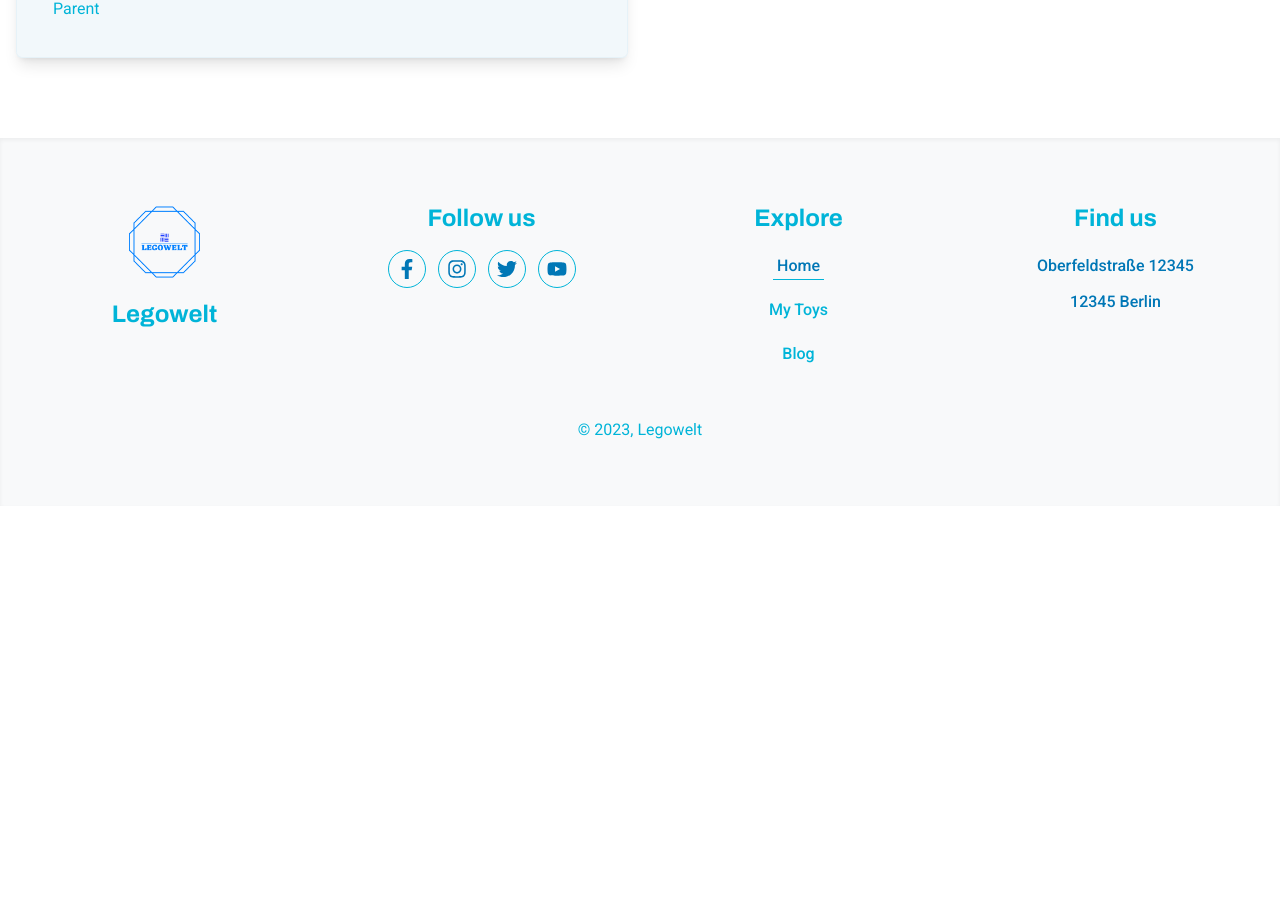
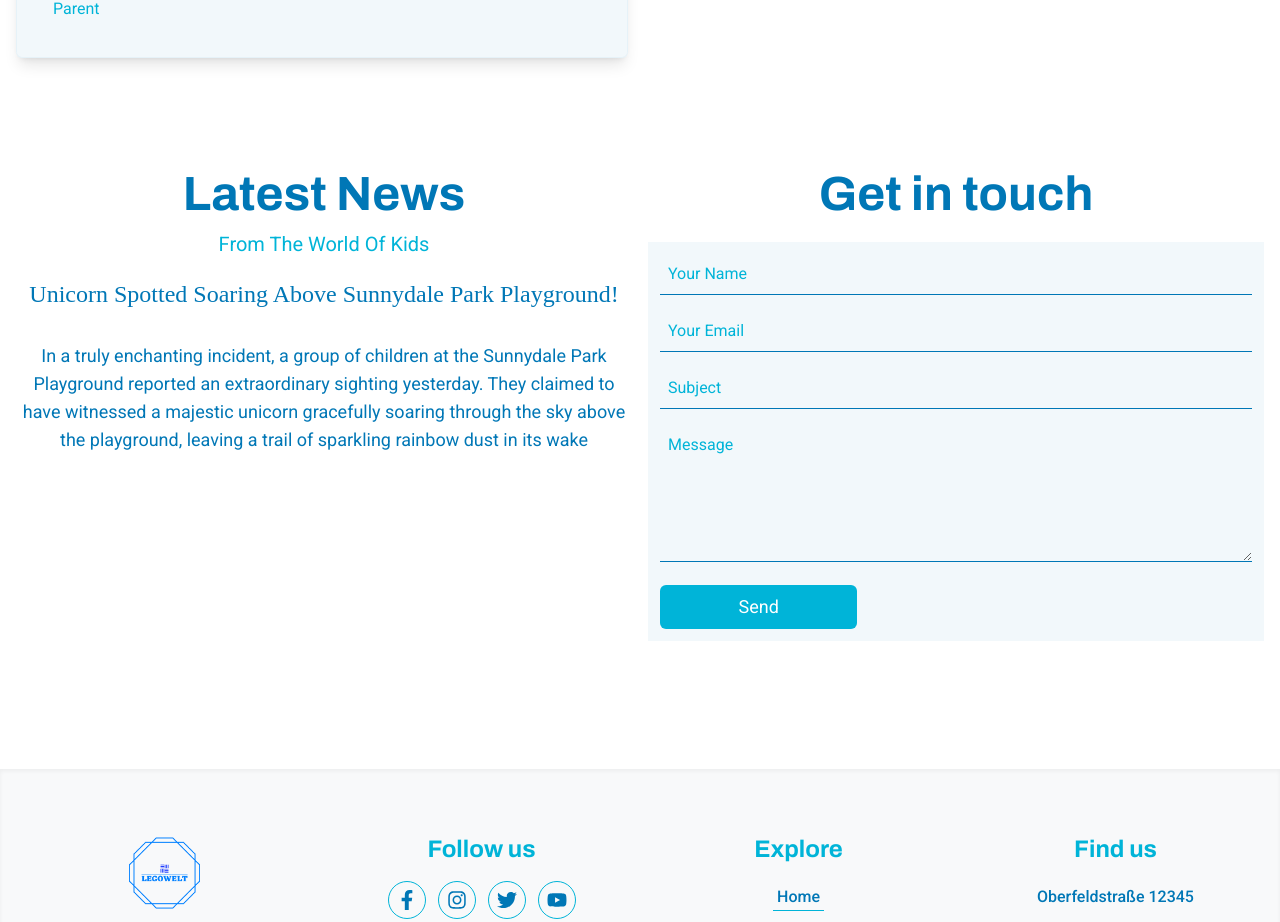
Before and after one commit to eh-munna/legowelt-client, a React (Vite) app: page / in a window 1280 px wide. Shown: the part 4300-5222 px from the top of the page. Before the commit the page ends 4806 px from the top, so only its background shows below. Built offline with nearby package versions, Linux system fonts and the light colour scheme; no server answers.

Commit message:
extra 2 of 2 sections done

```diff
--- /dev/null
+++ b/src/pages/HomeLayout/HomeComponents/NewsConnect/Connect/Connect.jsx
@@ -0,0 +1,99 @@
+import React from 'react';
+import { toast } from 'react-toastify';
+
+const Connect = () => {
+  const feedbackRecord = (event) => {
+    event.preventDefault();
+    const form = event.target;
+    const name = form.name.value;
+    const email = form.email.value;
+    const subject = form.subject.value;
+    const message = form.message.value;
+    if (name && email && subject && message) {
+      toast.success('Your message has been recorded', {
+        position: 'top-center',
+        autoClose: 2000,
+        hideProgressBar: false,
+        closeOnClick: true,
+        pauseOnHover: true,
+        draggable: true,
+        progress: undefined,
+        theme: 'light',
+      });
+      form.reset();
+    } else {
+      toast.error('Please fill all the fields', {
+        position: 'top-center',
+        autoClose: 2000,
+        hideProgressBar: false,
+        closeOnClick: true,
+        pauseOnHover: true,
+        draggable: true,
+        progress: undefined,
+        theme: 'light',
+      });
+      return;
+    }
+  };
+  return (
+    <div className="text-center space-y-3 py-4 md:py-12">
+      <h2 className="text-2xl md:text-5xl font-[archivo] text-[#0077b6] pb-3">
+        Get in touch
+      </h2>
+      <div className="bg-[#0077b6] bg-opacity-5 p-3">
+        <form
+          onSubmit={feedbackRecord}
+          className="w-full mx-auto md:mx-0 font-[roboto] space-y-4"
+        >
+          <div>
+            <input
+              type="text"
+              name="name"
+              id=""
+              placeholder="Your Name"
+              className="w-full bg-transparent placeholder:text-[#00b4d8] border-b border-b-[#0077b6] focus:outline-none focus:border-b-[#00b4d8] text-[#0077b6] p-2"
+            />
+          </div>
+          <div>
+            <input
+              type="email"
+              name="email"
+              id=""
+              placeholder="Your Email"
+              className="w-full bg-transparent placeholder:text-[#00b4d8] border-b border-b-[#0077b6] focus:outline-none focus:border-b-[#00b4d8] text-[#0077b6] p-2"
+            />
+          </div>
+          <div>
+            <input
+              type="text"
+              name="subject"
+              id=""
+              placeholder="Subject"
+              className="w-full bg-transparent placeholder:text-[#00b4d8] border-b border-b-[#0077b6] focus:outline-none focus:border-b-[#00b4d8] text-[#0077b6] p-2"
+            />
+          </div>
+          <div>
+            <textarea
+              placeholder="Message"
+              className="w-full bg-transparent placeholder:text-[#00b4d8] border-b border-b-[#0077b6] focus:outline-none focus:border-b-[#00b4d8] text-[#0077b6] p-2"
+              name="message"
+              id=""
+              cols="20"
+              rows="5"
+            ></textarea>
+          </div>
+          <div>
+            <button
+              type="submit"
+              className="w-1/3 flex flex-col items-center text-center text-white font-[roboto] bg-[#00b4d8] rounded-md p-2 text-base md:text-lg"
+            >
+              Send
+            </button>
+          </div>
+        </form>
+      </div>
+    </div>
+  );
+};
+
+export default Connect;
--- /dev/null
+++ b/src/pages/HomeLayout/HomeComponents/NewsConnect/News/News.jsx
@@ -0,0 +1,20 @@
+import React from 'react';
+
+const News = () => {
+  return (
+    <div className="flex flex-col justify-between gap-4 md:gap-6">
+      <h3 className="text-[#0077b6] font-[achivo] text-xl md:text-2xl my-2">
+        Unicorn Spotted Soaring Above Sunnydale Park Playground!
+      </h3>
+      <p className="normal-case text-[#0077b6] text-base md:text-lg font-[roboto]">
+        In a truly enchanting incident, a group of children at the Sunnydale
+        Park Playground reported an extraordinary sighting yesterday. They
+        claimed to have witnessed a majestic unicorn gracefully soaring through
+        the sky above the playground, leaving a trail of sparkling rainbow dust
+        in its wake
+      </p>
+    </div>
+  );
+};
+
+export default News;
--- /dev/null
+++ b/src/pages/HomeLayout/HomeComponents/NewsConnect/NewsConnect.jsx
@@ -0,0 +1,26 @@
+import React from 'react';
+import Connect from './Connect/Connect';
+import News from './News/News';
+
+const NewsConnect = () => {
+  return (
+    <div className="grid grid-cols-1 md:grid-cols-2 gap-4 my-6 md:my-16">
+      <div className="capitalize text-center space-y-3 py-4 md:py-12">
+        <h2 className="text-2xl md:text-5xl font-[archivo] text-[#0077b6]">
+          Latest News
+        </h2>
+        <p className="text-[#00b4d8] font-[roboto] text-base md:text-xl">
+          from the world of kids
+        </p>
+        <div>
+          <News />
+        </div>
+      </div>
+      <div>
+        <Connect />
+      </div>
+    </div>
+  );
+};
+
+export default NewsConnect;
--- a/src/pages/HomeLayout/HomeComponents/HomeBanner/Testimonials/Testimonials.jsx
+++ b/src/pages/HomeLayout/HomeComponents/Testimonials/Testimonials.jsx
@@ -1,5 +1,5 @@
 import React, { useEffect, useState } from 'react';
-import TestimonialCard from './TestimonialCard';
+import TestimonialCard from './TestimonialCard/TestimonialCard';
 
 const Testimonials = () => {
   const [reviews, setReviews] = useState([]);
--- a/src/pages/HomeLayout/HomeLayout.jsx
+++ b/src/pages/HomeLayout/HomeLayout.jsx
@@ -1,7 +1,10 @@
+import React from 'react';
+
+import HomeBanner from './HomeComponents/HomeBanner/HomeBanner';
+import Gallery from './HomeComponents/Gallery/Gallery';
 import ByCategory from './HomeComponents/ByCategory/ByCategory';
-import Gallery from './HomeComponents/HomeBanner/Gallery/Gallery';
-import HomeBanner from './HomeComponents/HomeBanner/HomeBanner';
-import Testimonials from './HomeComponents/HomeBanner/Testimonials/Testimonials';
+import Testimonials from './HomeComponents/Testimonials/Testimonials';
+import NewsConnect from './HomeComponents/NewsConnect/NewsConnect';
 
 const HomeLayout = () => {
   return (
@@ -10,6 +13,9 @@ const HomeLayout = () => {
       <Gallery />
       <ByCategory />
       <Testimonials />
+      <NewsConnect />
+      {/* <Gallery />
+       */}
     </>
   );
 };
```
Also changed, not shown: src/pages/HomeLayout/HomeComponents/Gallery/Gallery.jsx (renamed from src/pages/HomeLayout/HomeComponents/HomeBanner/Gallery/Gallery.jsx), src/pages/HomeLayout/HomeComponents/Gallery/GalleryCard/GalleryCard.jsx (renamed from src/pages/HomeLayout/HomeComponents/HomeBanner/Gallery/GalleryCard/GalleryCard.jsx), src/pages/HomeLayout/HomeComponents/Testimonials/TestimonialCard/TestimonialCard.jsx (renamed from src/pages/HomeLayout/HomeComponents/HomeBanner/Testimonials/TestimonialCard.jsx).
